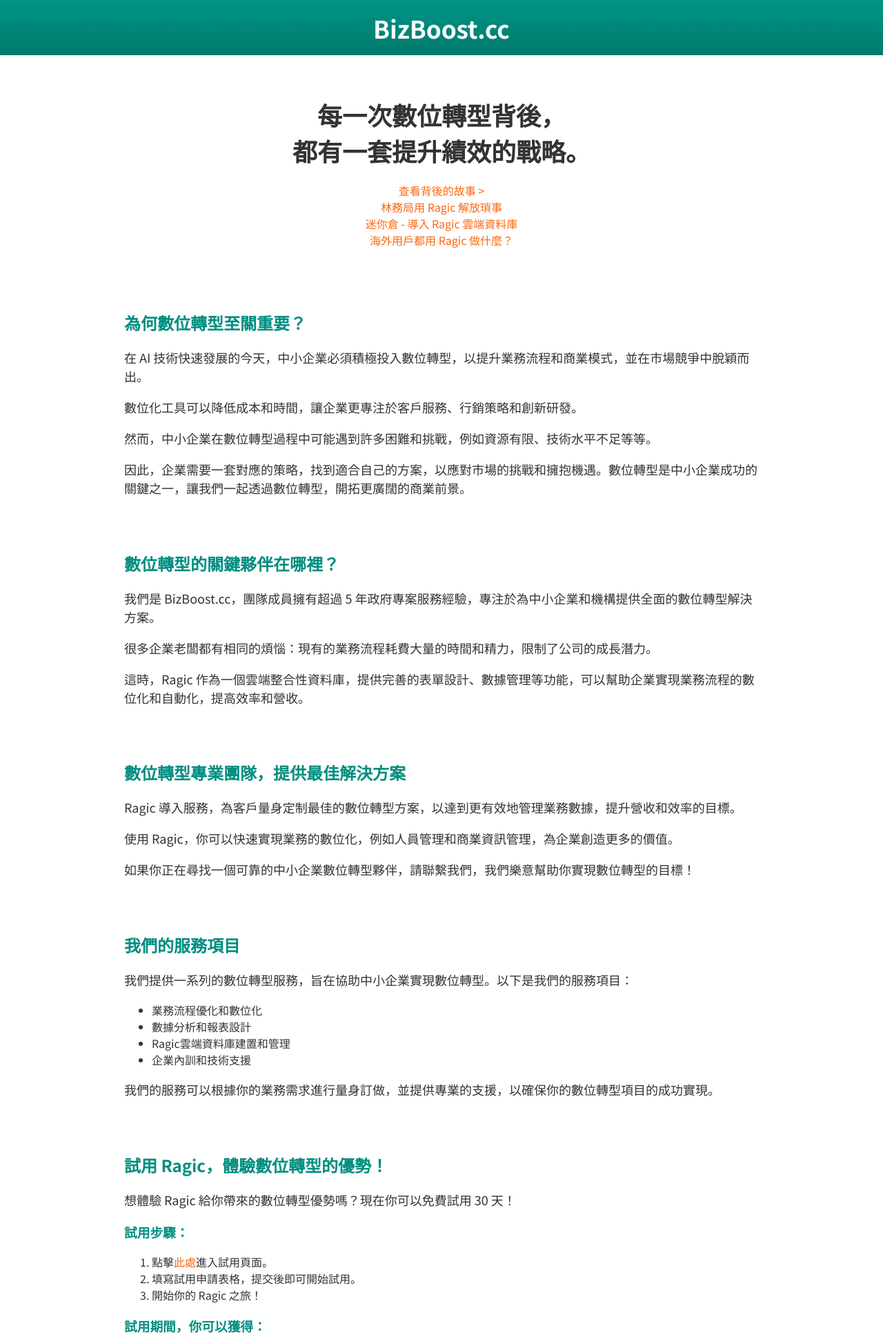
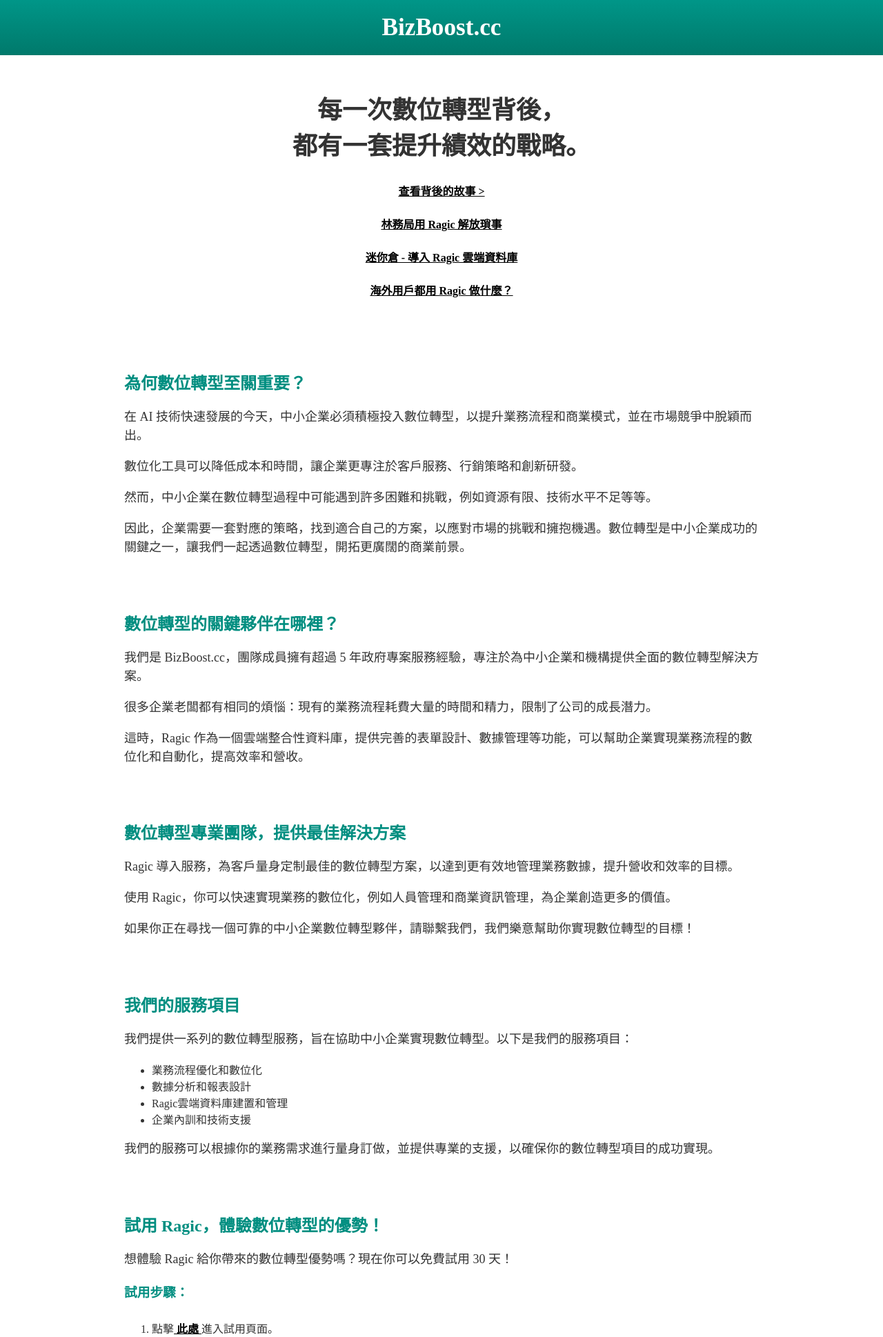
Before and after one commit to cameocyc/www_bizboost_cc, a PHP site: page / in a window 1280 px wide. Shown: the top 1938 px of the page at 69% size. Run offline with PHP 8.4, Linux system fonts and the light colour scheme.

Commit message:
依據 pageSpeed 修改

```diff
--- a/index.html
+++ b/index.html
@@ -5,7 +5,8 @@
     <meta charset="UTF-8">
     <meta http-equiv="X-UA-Compatible" content="IE=edge">
     <meta name="viewport" content="width=device-width, initial-scale=1.0">
-    <title>Document</title>
+    <title>BizBoost.cc - 你的數位轉型夥伴 - </title>
+    <meta name="description" content="BizBoost.cc 是一個擁有超過 5 年政府專案服務經驗的中小企業數位轉型夥伴。我們提供 Ragic 數據庫導入服務，幫助您實現業務流程的數位化和自動化，提高效率和營收。聯繫我們了解更多關於數位轉型的解決方案。">
     <link rel="stylesheet" href="style.css">
 </head>
 
@@ -76,7 +77,7 @@
                 <section class="left-TitleGB">
                     <h2>聯絡我們</h2>
                     <p>歡迎需要數位轉型的企業客戶和合作夥伴聯繫 BizBoost.cc 團隊，我們將竭誠為您提供數據化轉型和商業優化的解決方案！</p>
-                    <h4>聯絡資訊</h4>
+                    <h3>聯絡資訊</h3>
                     <ul>
                         <!-- <li>電子郵件: <a href="mailto:info@bizboost.cc" target="_blank">info@bizboost.cc</a></li> -->
                         <li>電子郵件: <a href="mailto:info@bizboost.cc" target="_blank">ragic.cyc@gmail.com</a></li>
@@ -146,7 +147,7 @@
             <p>想體驗 Ragic 給你帶來的數位轉型優勢嗎？現在你可以免費試用 30 天！</p>
             <h3>試用步驟：</h3>
             <ol>
-                <li>點擊<a href="https://www.ragic.com/intl/zh-TW/blog/249" target="_blank">此處</a>進入試用頁面。</li>
+                <li>點擊<a href="https://www.ragic.com/intl/zh-TW/blog/249" target="_blank"> 此處 </a>進入試用頁面。</li>
                 <li>填寫試用申請表格，提交後即可開始試用。</li>
                 <li>開始你的 Ragic 之旅！</li>
             </ol>
--- a/style.css
+++ b/style.css
@@ -1,17 +1,3 @@
-/* 在您的樣式表中引入 Noto Sans Traditional Chinese 字體 */
-@import url('https://fonts.googleapis.com/css2?family=Noto+Sans+TC:wght@300;400;500;700&display=swap');
-
-.logo {
-    font-family: 'Noto Sans TC', sans-serif;
-    font-weight: 900;
-    color: #ffffff;
-}
-
-/* 設置所有文字的字體為 Noto Sans Traditional Chinese */
-body {
-    font-family: 'Noto Sans TC', sans-serif;
-}
-
 * {
     color: #333333;
 }
@@ -41,6 +27,8 @@ header {
 }
 
 .logo {
+    font-weight:bolder;
+    color: #ffffff;
     font-size: 2.2rem;
     margin: 0;
     padding: 0;
@@ -140,15 +128,16 @@ section.left-TitleGB h6 {
 
 a {
     position: relative;
-    color: #FF660C;
-    text-decoration: none;
-    /* font-size: 18px;
-    line-height: 1.5; */
+    color: #000000;
+    font-weight: bold;
+    line-height: 3rem;
+    /* text-decoration: none; */
   }
 
   a::after {
     content: "";
     position: absolute;
+
     bottom: 0;
     left: 0;
     width: 0;
```
